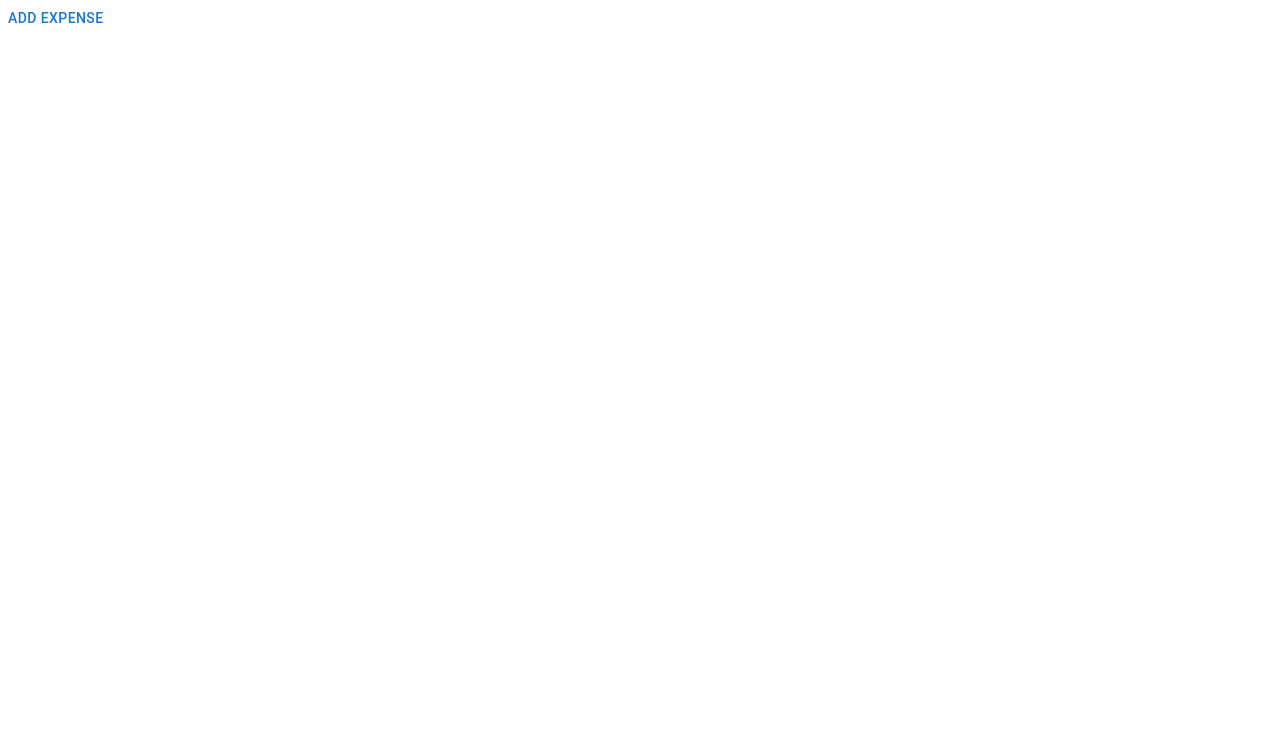
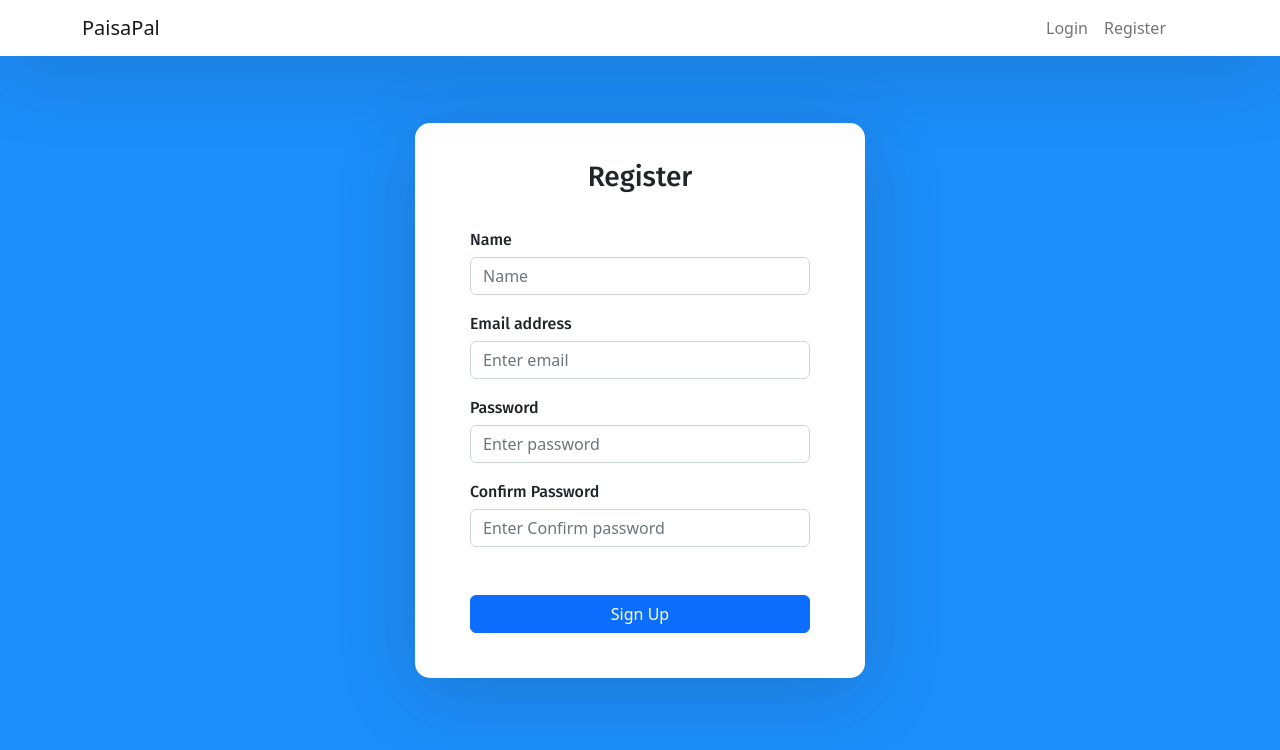
Before and after one commit to Konu9712/PisaPal, a React (Create React App) app: page /sign-up in a window 1280 px wide. Shown: the top 750 px of the page. Built offline with nearby package versions, Linux system fonts and the light colour scheme.

Commit message:
Create Login and Register Page

```diff
--- a/package.json
+++ b/package.json
@@ -11,9 +11,11 @@
     "@testing-library/react": "^13.4.0",
     "@testing-library/user-event": "^13.5.0",
     "bootstrap": "^5.2.3",
+    "mdb-react-ui-kit": "^5.1.0",
     "react": "^18.2.0",
     "react-bootstrap": "^2.7.0",
     "react-dom": "^18.2.0",
+    "react-router-dom": "^6.8.0",
     "react-scripts": "5.0.1",
     "web-vitals": "^2.1.4"
   },
--- a/src/App.js
+++ b/src/App.js
@@ -1,13 +1,55 @@
-import logo from "./logo.svg";
-// import './App.css';
-import { AddExpense } from "./Pages/AddExpense/AddExpense";
+import React from 'react'
+import '../node_modules/bootstrap/dist/css/bootstrap.min.css'
+import './App.css'
+import { BrowserRouter as Router, Routes, Route, Link } from 'react-router-dom'
+
+import Login from './components/login.component'
+import SignUp from './components/signup.component'
 
 function App() {
   return (
-    <div className="App">
-      <AddExpense />
-    </div>
-  );
+    <Router>
+      <div className="App">
+        <nav className="navbar navbar-expand-lg navbar-light fixed-top">
+          <div className="container">
+            <div className="row w-100">
+              <div className="col">
+                <div className="navbar-brand collapse navbar-collapse">
+                  PaisaPal
+                </div>
+              </div>
+              <div className="col-md-auto">
+                <div className="collapse navbar-collapse" id="navbarTogglerDemo02">
+                  <ul className="navbar-nav ml-auto">
+                    <li className="nav-item">
+                      <Link className="nav-link" to={'/sign-in'}>
+                        Login
+                      </Link>
+                    </li>
+                    <li className="nav-item">
+                      <Link className="nav-link" to={'/sign-up'}>
+                        Register
+                      </Link>
+                    </li>
+                  </ul>
+                </div>
+              </div>
+            </div>
+          </div>
+        </nav>
+
+        <div className="auth-wrapper">
+          <div className="auth-inner">
+            <Routes>
+              <Route exact path="/" element={<Login />} />
+              <Route path="/sign-in" element={<Login />} />
+              <Route path="/sign-up" element={<SignUp />} />
+            </Routes>
+          </div>
+        </div>
+      </div>
+    </Router>
+  )
 }
 
-export default App;
+export default App
--- /dev/null
+++ b/src/components/login.component.js
@@ -0,0 +1,36 @@
+import React, { Component } from 'react'
+
+export default class LoginForm extends Component {
+  render() {
+    return (
+      <form>
+        <h3>Login</h3>
+
+        <div className="mt-3 mb-3">
+          <label>Email address</label>
+          <input
+            type="email"
+            className="form-control"
+            placeholder="Enter email"
+          />
+        </div>
+
+        <div className="mb-5">
+          <label>Password</label>
+          <input
+            type="password"
+            className="form-control"
+            placeholder="Enter password"
+          />
+        </div>
+
+        <div className="d-grid">
+          <button type="submit" className="btn btn-primary">
+            Submit
+          </button>
+        </div>
+
+      </form>
+    )
+  }
+}
--- /dev/null
+++ b/src/components/signup.component.js
@@ -0,0 +1,54 @@
+import React, { Component } from 'react'
+
+export default class SignUpForm extends Component {
+  render() {
+    return (
+      <form>
+        <h3>Register</h3>
+
+        <div className="mt-3 mb-3">
+          <label>Name</label>
+          <input
+            type="text"
+            className="form-control"
+            placeholder="Name"
+          />
+        </div>
+
+        <div className="mb-3">
+          <label>Email address</label>
+          <input
+            type="email"
+            className="form-control"
+            placeholder="Enter email"
+          />
+        </div>
+
+        <div className="mb-3">
+          <label>Password</label>
+          <input
+            type="password"
+            className="form-control"
+            placeholder="Enter password"
+          />
+        </div>
+
+        <div className="mb-5">
+          <label>Confirm Password</label>
+          <input
+            type="password"
+            className="form-control"
+            placeholder="Enter Confirm password"
+          />
+        </div>
+
+        <div className="d-grid">
+          <button type="submit" className="btn btn-primary">
+            Sign Up
+          </button>
+        </div>
+
+      </form>
+    )
+  }
+}
--- a/src/index.css
+++ b/src/index.css
@@ -1,13 +1,88 @@
+@import url("https://fonts.googleapis.com/css?family=Fira+Sans:400,500,600,700,800");
+
+* {
+  box-sizing: border-box;
+}
 body {
-  margin: 0;
-  font-family: -apple-system, BlinkMacSystemFont, 'Segoe UI', 'Roboto', 'Oxygen',
-    'Ubuntu', 'Cantarell', 'Fira Sans', 'Droid Sans', 'Helvetica Neue',
-    sans-serif;
-  -webkit-font-smoothing: antialiased;
-  -moz-osx-font-smoothing: grayscale;
+  background: #1c8ef9 !important;
+  min-height: 100vh;
+  display: flex;
+  font-weight: 400;
+  font-family: "Fira Sans", sans-serif;
 }
 
-code {
-  font-family: source-code-pro, Menlo, Monaco, Consolas, 'Courier New',
-    monospace;
+h1,
+h2,
+h3,
+h4,
+h5,
+h6,
+label,
+span {
+  font-weight: 500;
+  font-family: "Fira Sans", sans-serif;
 }
+
+body,
+html,
+.App,
+#root,
+.auth-wrapper {
+  width: 100%;
+  height: 100%;
+}
+
+.navbar-light {
+  background-color: #ffffff;
+  box-shadow: 0px 14px 80px rgba(34, 35, 58, 0.2);
+}
+
+.auth-wrapper {
+  display: flex;
+  justify-content: center;
+  flex-direction: column;
+  text-align: left;
+}
+
+.auth-inner {
+  width: 450px;
+  margin: auto;
+  background: #ffffff;
+  box-shadow: 0px 14px 80px rgba(34, 35, 58, 0.2);
+  padding: 40px 55px 45px 55px;
+  border-radius: 15px;
+  transition: all 0.3s;
+}
+
+.form-control {
+  margin-top: 5px;
+}
+
+.auth-wrapper .form-control:focus {
+  border-color: #167bff;
+  box-shadow: none;
+}
+
+.auth-wrapper h3 {
+  text-align: center;
+  margin: 0;
+  line-height: 1;
+  padding-bottom: 20px;
+}
+
+.custom-control-label {
+  font-weight: 400;
+}
+
+.forgot-password,
+.forgot-password a {
+  text-align: right;
+  font-size: 13px;
+  padding-top: 10px;
+  color: #7f7d7d;
+  margin: 0;
+}
+
+.forgot-password a {
+  color: #167bff;
+}
```
Also changed, not shown: 1 other file (tests, documents, lock files or other folders).
